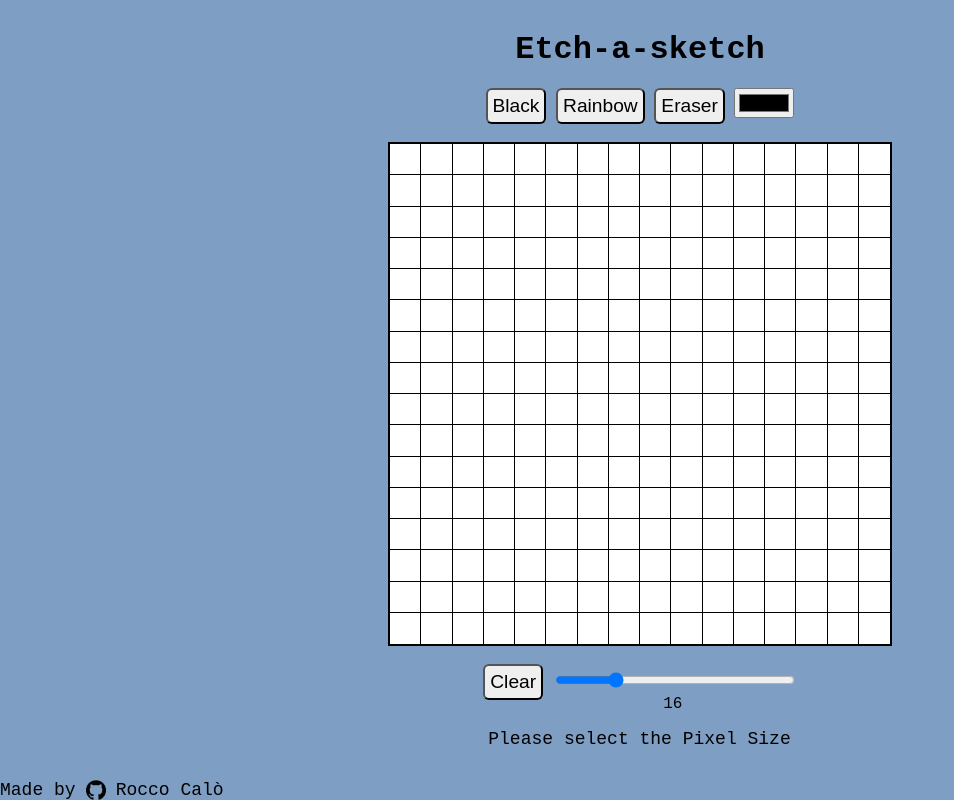
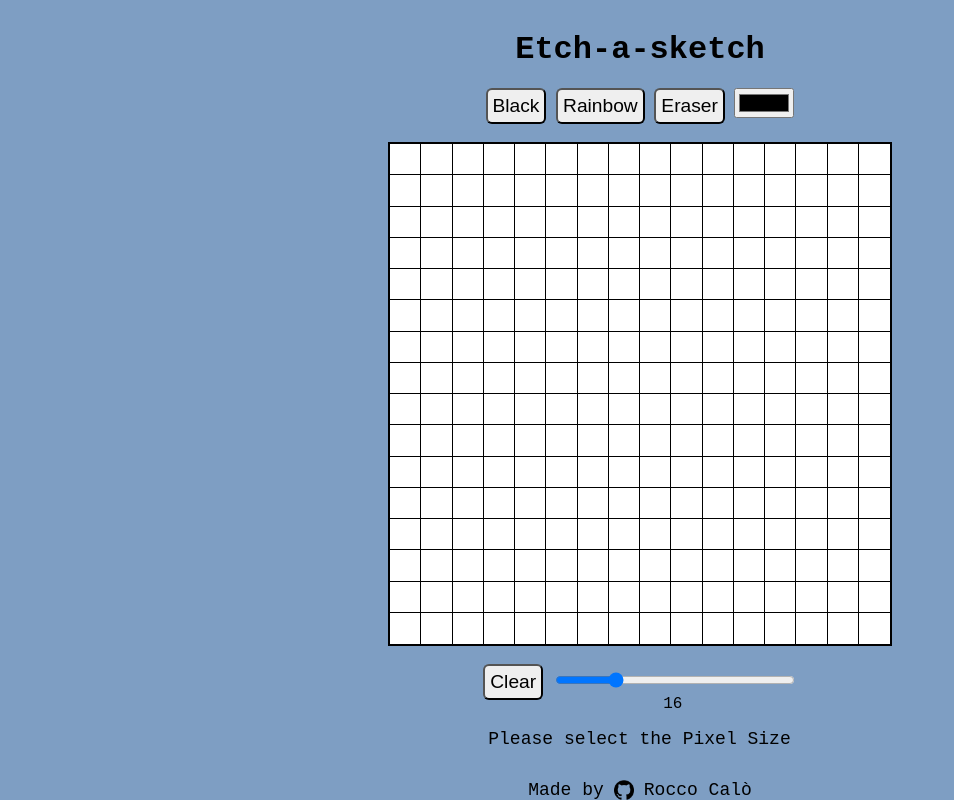
Before and after one commit to roccocalo/Etch-a-sketch, a plain HTML site: page index.html in a window 1280 px wide. Shown: the whole page, without its empty margins (0-954 px from the left). Drawn offline with nearby package versions, Linux system fonts and the light colour scheme.

Commit message:
adjust text and insert icon

```diff
--- a/index.html
+++ b/index.html
@@ -6,6 +6,7 @@
     <meta name="viewport" content="width=device-width, initial-scale=1.0">
     <title>Etch-a-sketch</title>
     <link rel="stylesheet" href="style.css" />
+    <link rel="icon" href="e-icon.png"/>
     <script type="text/javascript" src="https://ajax.googleapis.com/ajax/libs/jquery/1.11.0/jquery.min.js"></script>
     <script src="javascript.js" defer></script>
 </head>
--- a/javascript.js
+++ b/javascript.js
@@ -82,6 +82,4 @@ $(document).ready(function () {
     buttonClear.addEventListener("click", () => {
         $(".grid").css("background-color", "white");
     });
-
-
 });
--- a/style.css
+++ b/style.css
@@ -94,6 +94,7 @@ a {
     font-size: 18px;
     margin-top: auto;
     height: 32 px;
+    justify-content: center;
 }
 
 @media all and (max-width: 480px) {
```
Also changed, not shown: e-icon.png (added), 1 other file.
